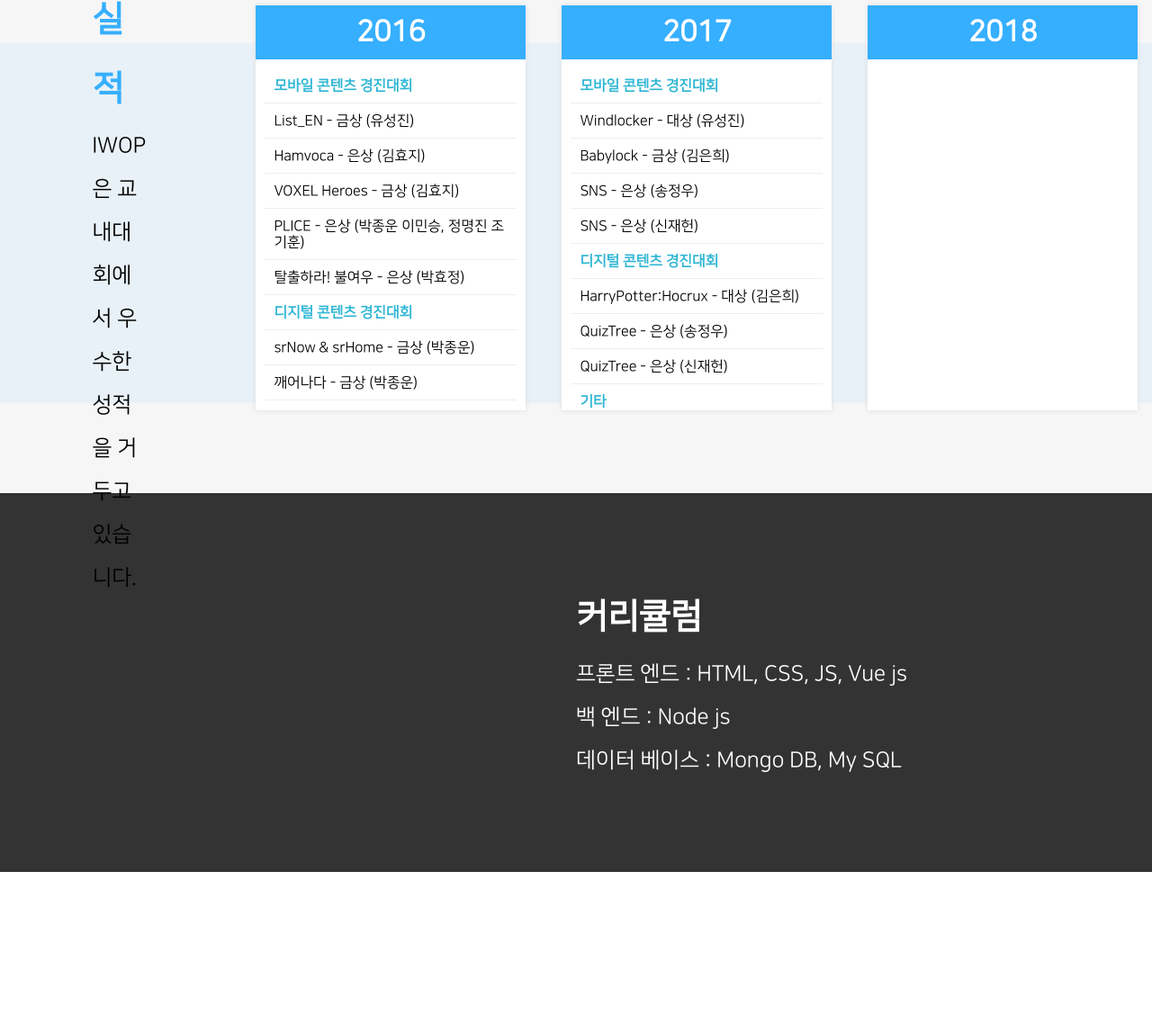
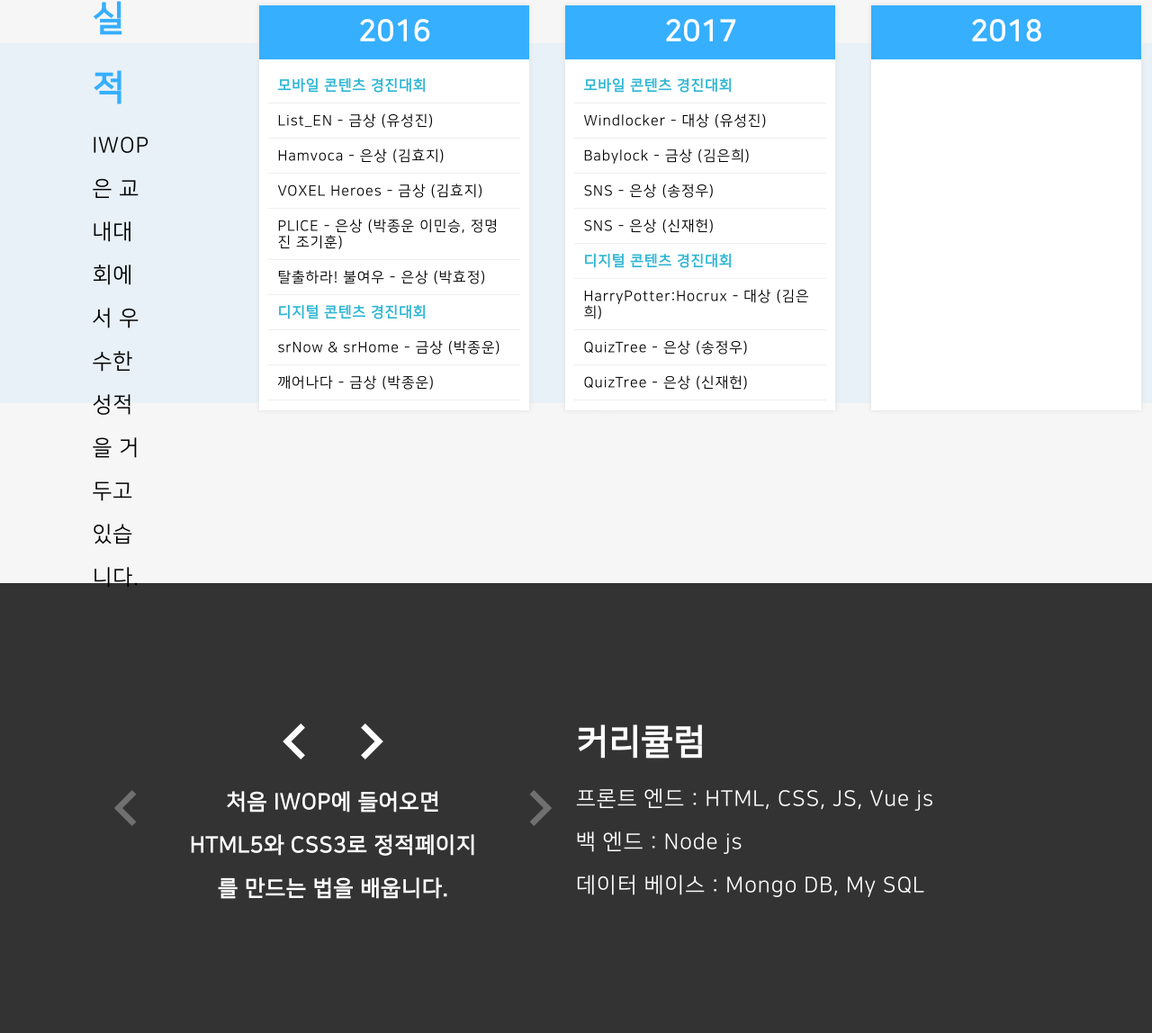
Before and after one commit to Andy-0414/2019_iwop_main, a plain HTML site: page index.html in a window 1280 px wide. Shown: the part 1602-2750 px from the top of the page at 90% size. Before the commit the page ends 2571 px from the top, so only its background shows below. Drawn offline with Linux system fonts and the light colour scheme; a script that the page names is missing.

Commit message:
UPDATE cur slider

```diff
--- a/css/index.css
+++ b/css/index.css
@@ -15,6 +15,7 @@
     box-sizing: border-box;
 
     font-size: 1em;
+    letter-spacing: 1px;
 
     z-index: 1;
 }
@@ -33,7 +34,14 @@ p{
     line-height: 2em;
 }
 
-::-webkit-scrollbar { display: none;}
+::-webkit-scrollbar { display: none; }
+.none_selection,.none_selection *{
+    -ms-user-select: none;
+    -moz-user-select: -moz-none;
+    -khtml-user-select: none;
+    -webkit-user-select: none;
+    user-select: none;
+}
 
 body{
     height: 100vh
@@ -199,7 +207,7 @@ body{
 
     height: 525px;
 }
-.card{
+.iwop_awards_list .card{
     display: flex;
     flex-direction: column;
 
@@ -211,7 +219,7 @@ body{
     background-color: white;
     box-shadow: 0px 0px 5px 0px rgba(222,222,222,1);
 }
-.card h3{
+.iwop_awards_list .card h3{
     width: 100%;
     height: 70px;
 
@@ -224,24 +232,24 @@ body{
 
     background-color: #36AFFF;
 }
-.card ul{
+.iwop_awards_list .card ul{
     height: 100%;
 
     padding: 10px;
 
     overflow-y: scroll;
 }
-.card li{
+.iwop_awards_list .card li{
     padding: 10px;
 
     border-bottom: 1px solid #EEEEEE;
 }
-.card h4{
+.iwop_awards_list .card h4{
     color: #2EB6D4
 }
 
 #iwop_curriculum{
-    margin-top: 100px;
+    margin-top: 200px;
 
     display: flex;
     align-items: center;
@@ -258,4 +266,63 @@ body{
 }
 .iwop_curriculum_slide{
     flex: 1;
+    position: relative;
+    overflow: hidden;
 }
+.iwop_curriculum_slide .arrowBox{
+    position: absolute;
+    left: 0;
+    right: 0;
+    top: 0;
+    bottom: 0;
+
+    display: flex;
+    align-items: center;
+
+    z-index: 10;
+}
+.iwop_curriculum_slide .slider{
+    transition: 1s;
+
+    animation: slider 12s infinite;
+
+    display: flex;
+
+    height: 300px;
+    width: 400%;
+}
+.iwop_curriculum_slide .arrow{
+    cursor: pointer;
+    position: absolute;
+    opacity: 0.3;
+    transition: 1s;
+}
+.iwop_curriculum_slide .arrow:hover{
+    opacity: 0.5;
+}
+.iwop_curriculum_slide .arrow.left{
+    left: 0;
+}
+.iwop_curriculum_slide .arrow.right{
+    right: 0;
+}
+.iwop_curriculum_slide li{
+    height: 100%;
+    width: 25%;
+
+    display: flex;
+    justify-content: center;
+    align-items: center;
+    flex-direction: column;
+}
+.iwop_curriculum_slide i{
+    color: white;
+    font-size: 5em;
+}
+.iwop_curriculum_slide h3{
+    width: 60%;
+    text-align: center;
+    color: white;
+    font-size: 1.5em;
+    line-height: 2em;
+}
--- a/index.html
+++ b/index.html
@@ -4,6 +4,9 @@
 <head>
     <meta charset="UTF-8">
     <meta name="viewport" content="width=device-width, initial-scale=1.0">
+
+    <link href="https://fonts.googleapis.com/icon?family=Material+Icons" rel="stylesheet">
+
     <link rel="shortcut icon" href="./assets/iwop.png" type="image/x-icon">
     <link rel="stylesheet" href="./css/index.css">
     <title>IWOP</title>
@@ -117,8 +120,41 @@
             </div>
         </section>
         <section id="iwop_curriculum">
-            <div class="iwop_curriculum_slide">
-
+            <div class="iwop_curriculum_slide none_selection">
+                <div class="arrowBox">
+                    <i class="material-icons arrow left">keyboard_arrow_left</i>
+                    <i class="material-icons arrow right">keyboard_arrow_right</i>
+                </div>
+                <ul class="slider">
+                    <li>
+                        <div>
+                            <i class="material-icons">keyboard_arrow_left</i>
+                            <i class="material-icons">keyboard_arrow_right</i>
+                        </div>
+                        <h3>처음 IWOP에 들어오면 HTML5와 CSS3로 정적페이지를 만드는 법을 배웁니다.</h3>
+                    </li>
+                    <li>
+                        <div>
+                            <i class="material-icons">keyboard_arrow_left</i>
+                            <i class="material-icons">keyboard_arrow_right</i>
+                        </div>
+                        <h3>처음 IWOP에 들어오면 HTML5와 CSS3로 정적페이지를 만드는 법을 배웁니다.</h3>
+                    </li>
+                    <li>
+                        <div>
+                            <i class="material-icons">keyboard_arrow_left</i>
+                            <i class="material-icons">keyboard_arrow_right</i>
+                        </div>
+                        <h3>처음 IWOP에 들어오면 HTML5와 CSS3로 정적페이지를 만드는 법을 배웁니다.</h3>
+                    </li>
+                    <li>
+                        <div>
+                            <i class="material-icons">keyboard_arrow_left</i>
+                            <i class="material-icons">keyboard_arrow_right</i>
+                        </div>
+                        <h3>처음 IWOP에 들어오면 HTML5와 CSS3로 정적페이지를 만드는 법을 배웁니다.</h3>
+                    </li>
+                </ul>
             </div>
             <div class="iwop_curriculum_content">
                 <h2>커리큘럼</h2>
--- /dev/null
+++ b/js/index.js
@@ -0,0 +1,32 @@
+//slider
+class curcurriculumSlider {
+    constructor() {
+        this.slider = document.getElementsByClassName('slider')[0]
+        this.slider_left_button = document.querySelector('.arrow.left')
+        this.slider_right_button = document.querySelector('.arrow.right')
+
+        this.pos = 0
+        this.len = this.slider.children.length
+    }
+    init() {
+        this.slider_left_button.addEventListener('click', () => {
+            this.leftPos()
+        })
+        this.slider_right_button.addEventListener('click', () => {
+            this.rightPos()
+        })
+    }
+    changed() {
+        this.slider.style.marginLeft = `${-100 * this.pos}%`
+    }
+    leftPos() {
+        this.pos = (this.pos - 1) % this.len;
+        this.changed()
+    }
+    rightPos() {
+        this.pos = (this.pos + 1) % this.len;
+        this.changed()
+    }
+}
+var slider = new curcurriculumSlider();
+slider.init();
```
